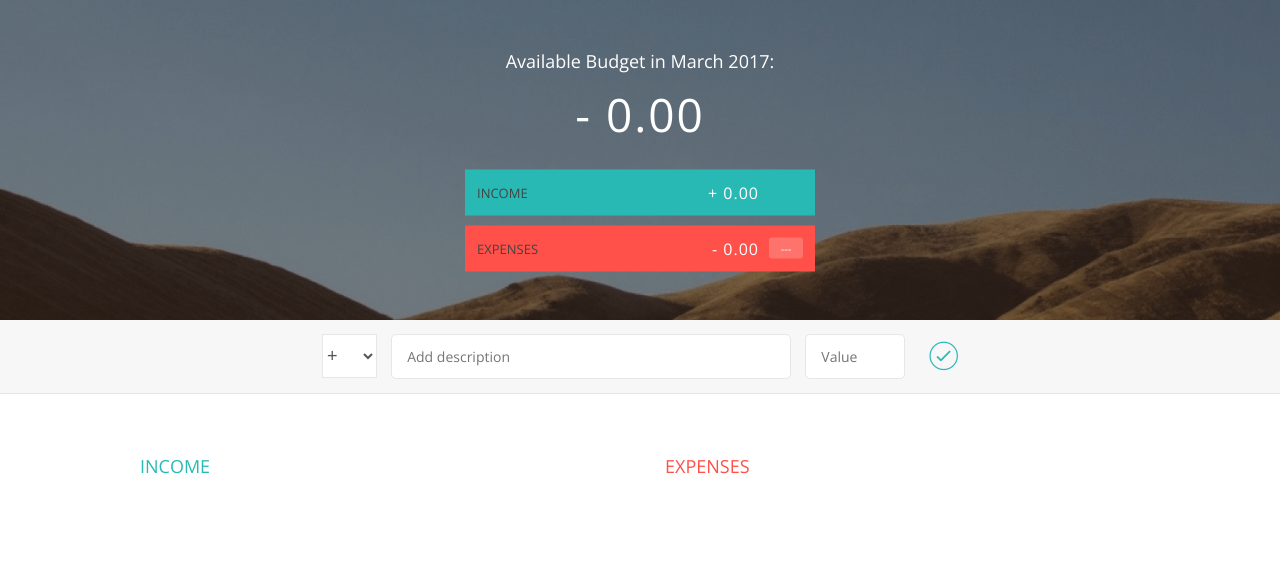
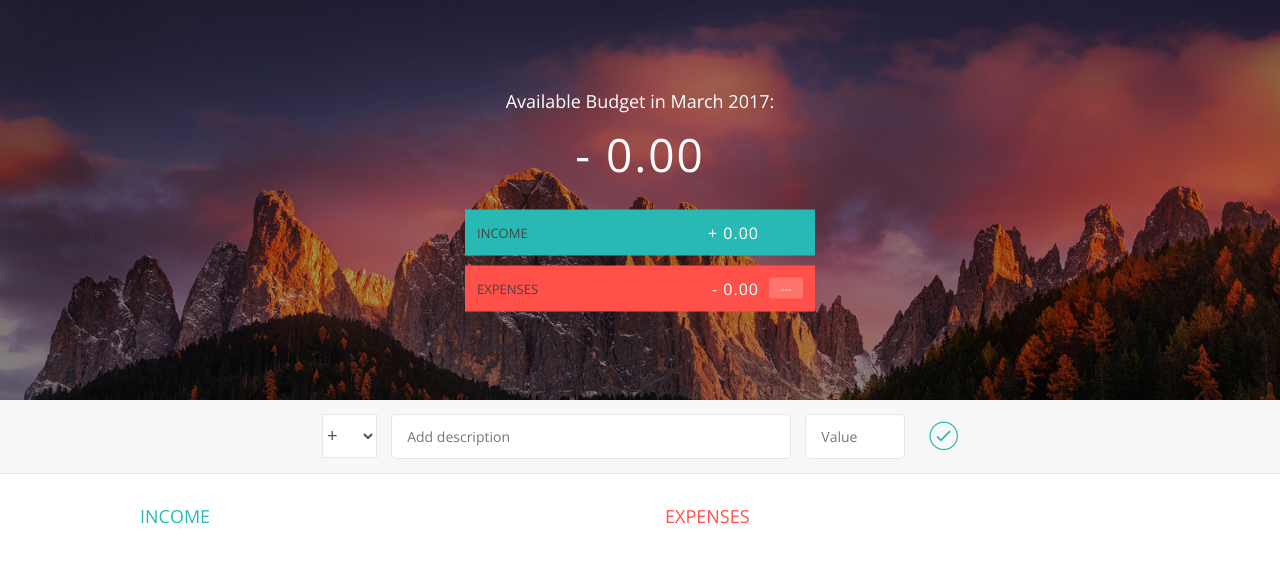
Before and after one commit to carlkellywebdev1981/budget-app, a plain HTML site: page index.html in a window 1280 px wide. Drawn offline with nearby package versions, Linux system fonts and the light colour scheme.

Commit message:
new background img

```diff
--- a/style.css
+++ b/style.css
@@ -32,11 +32,12 @@ body {
 **********************************************/
 
 .top {
-    height: 40vh;
-    background-image: linear-gradient(rgba(0, 0, 0, 0.35), rgba(0, 0, 0, 0.35)), url(back.png);
+    height: 50vh;
+    background-image: linear-gradient(rgba(0, 0, 0, 0.35), rgba(0, 0, 0, 0.35)), url(mountains.jpg);
     background-size: cover;
-    background-position: center;
+    background-position: top;
     position: relative;
+
 }
 
 .budget {
@@ -178,7 +179,7 @@ body {
 /***** LISTS *****/
 .container {
     width: 1000px;
-    margin: 60px auto;
+    margin: 30px auto;
 }
 
 .income {
```
Also changed, not shown: houses.jpg (added), mountains.jpg (added).
